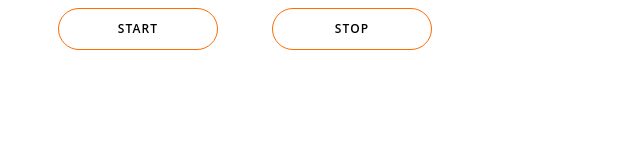
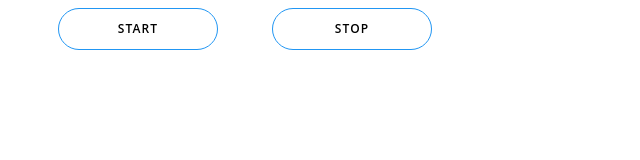
Before and after one commit to ErihKoh/goit-js-hw-11-color-switch, a website built with Parcel: page src/index.html in a window 1280 px wide. Shown: the whole page, without its empty margins (0-640 px from the left). Built offline with nearby package versions, Linux system fonts and the light colour scheme.

Commit message:
chenge accent

```diff
--- a/src/_utils.scss
+++ b/src/_utils.scss
@@ -1,6 +1,6 @@
 $primary-bg-color: #ffffff;
 
-$accent-bg-color: #ff6c00;
+$accent-bg-color: #2196f3;
 
 $primary-text-color: #303030;
 
--- a/src/index.js
+++ b/src/index.js
@@ -1,3 +1,3 @@
 import './custom.scss'
-
 import colors from './data/colors';
+import './data/color_switch';
```
